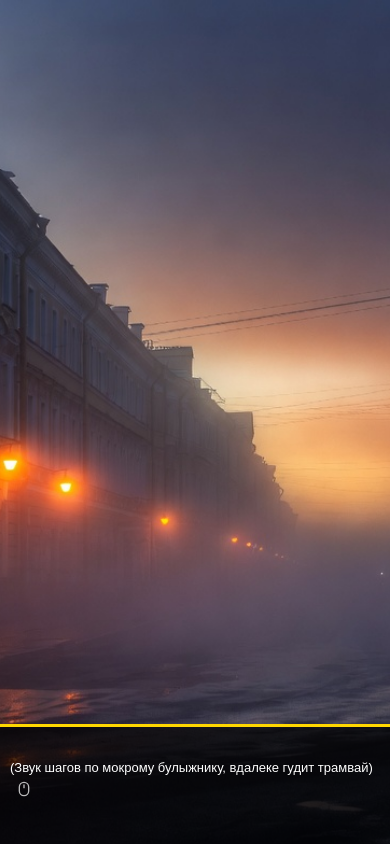
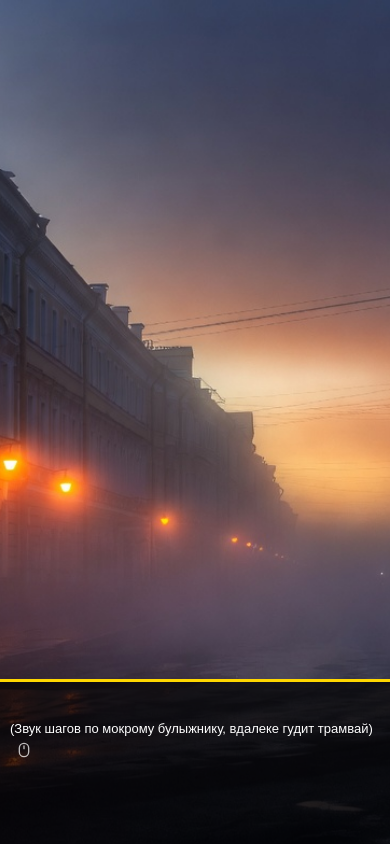
Before and after one commit to vestigecounty/novella, a React (Vite) app: page / in a window 390 px wide. Built offline with nearby package versions, Linux system fonts and the light colour scheme.

Commit message:
fix: increase dialog box height on mobile

```diff
--- a/src/styles/dialogue.css
+++ b/src/styles/dialogue.css
@@ -193,22 +193,23 @@
 /* Responsive Design */
 @media (max-width: 768px) {
     .dialogue-box {
-        min-height: auto;
-        padding: 10px;
+        min-height: 120px;
+        padding: 15px;
+        padding-bottom: calc(15px + env(safe-area-inset-bottom));
     }
 
     .character-name {
-        font-size: 12px;
-        margin-bottom: 4px;
+        font-size: 16px;
+        margin-bottom: 10px;
     }
 
     .dialogue-text {
-        font-size: 12px;
-        margin-bottom: 6px;
+        font-size: 14px;
+        margin-bottom: 15px;
     }
 
     .dialogue-text-container {
-        height: 70px;
+        height: 100px;
     }
 
     .menu-choices {
```
